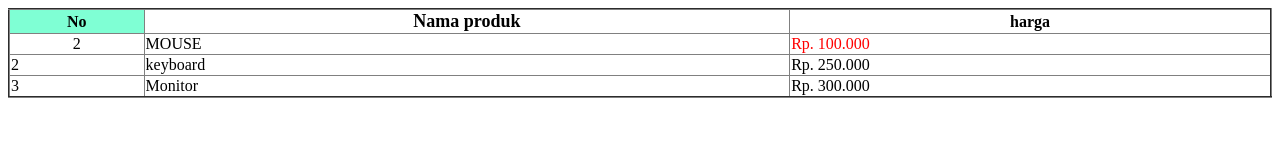
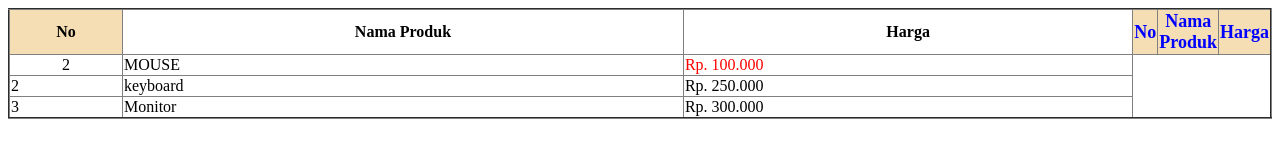
Before and after one commit to DebiJulio/1124160182_html_6, a plain HTML site: page latihan6/index.html in a window 1280 px wide. Drawn offline with Linux system fonts and the light colour scheme.

Commit message:
perubahan borders2

```diff
--- a/latihan6/index.html
+++ b/latihan6/index.html
@@ -9,9 +9,15 @@
     <table border="2" style="border-collapse: collapse;
      width: 100%;">
         <tr>
-            <th style="background-color: aquamarine;">No</th>
-            <th style="font-size: 18px; text-align: center;">Nama produk</th>
-            <th style="font-weight: bold;">harga</th>
+            <th style="background-color: wheat;" width="10%">No</th>
+            <th style="font: 18px; text-align: center;" width="50%">Nama Produk</th>
+            <th style="font-weight: bold;" width="40%">Harga</th>
+            <th style="background-color: wheat; color: blue; font-weight: bold;
+            font-size: 18px; text-align: center;">No</th>
+            <th style="background-color: wheat; color: blue; font-weight: bold;
+            font-size: 18px; text-align: center;">Nama Produk</th>
+            <th style="background-color: wheat; color: blue; font-weight: bold;
+            font-size: 18px; text-align: center;"="40%">Harga</th>
         </tr>
         <tr>
             <td style="text-align: center;">2</td>
```
